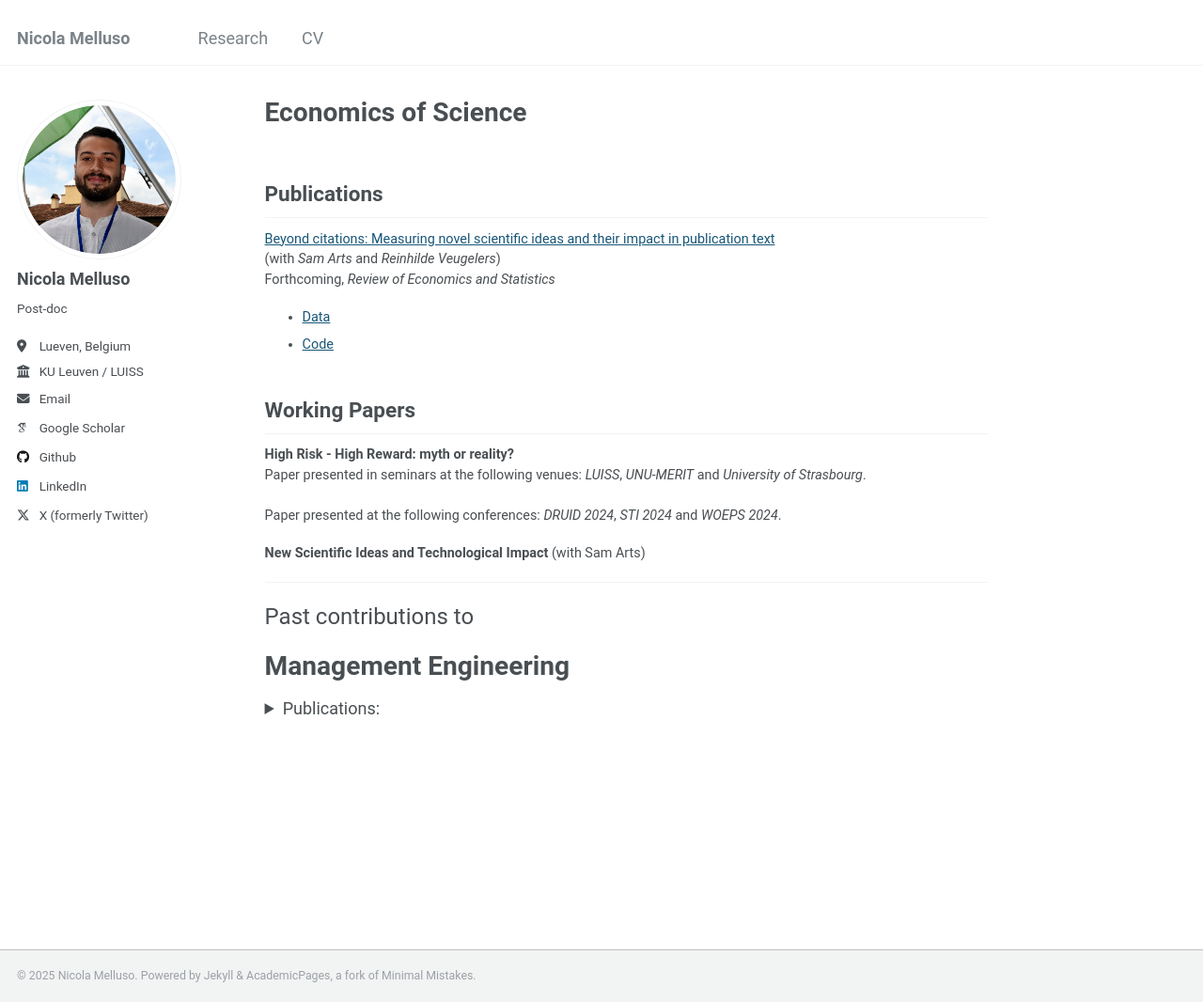
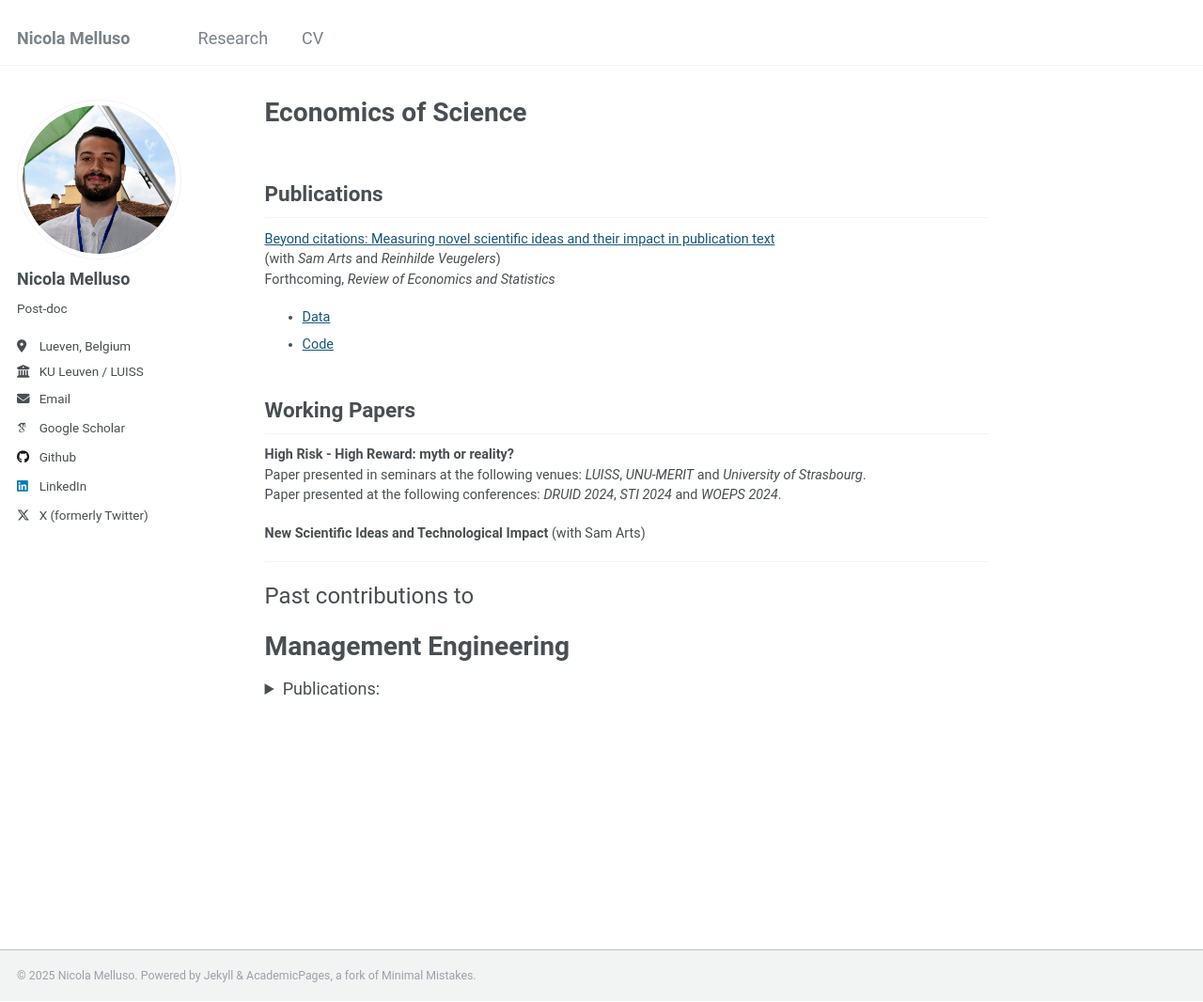
Before and after one commit to nicolamelluso/nicolamelluso.github.io, a Jekyll site: the page built from _pages/research.md, in a window 1280 px wide and 1066 px high. Shown: the whole window at 94% size. Built offline with Jekyll 4.4.1, drawn with Linux system fonts in a browser that asks for light colours; some web fonts are replaced.

```diff
--- a/_pages/research.md
+++ b/_pages/research.md
@@ -14,7 +14,7 @@ Forthcoming, *Review of Economics and Statistics*
 ## Working Papers
 
 **High Risk - High Reward: myth or reality?**
-<br>Paper presented in seminars at the following venues: _LUISS_, _UNU-MERIT_ and _University of Strasbourg_.<br>
+<br>Paper presented in seminars at the following venues: _LUISS_, _UNU-MERIT_ and _University of Strasbourg_.
 <br>Paper presented at the following conferences: _DRUID 2024_, _STI 2024_ and _WOEPS 2024_.<br>
 
 **New Scientific Ideas and Technological Impact** (with Sam Arts)
```
